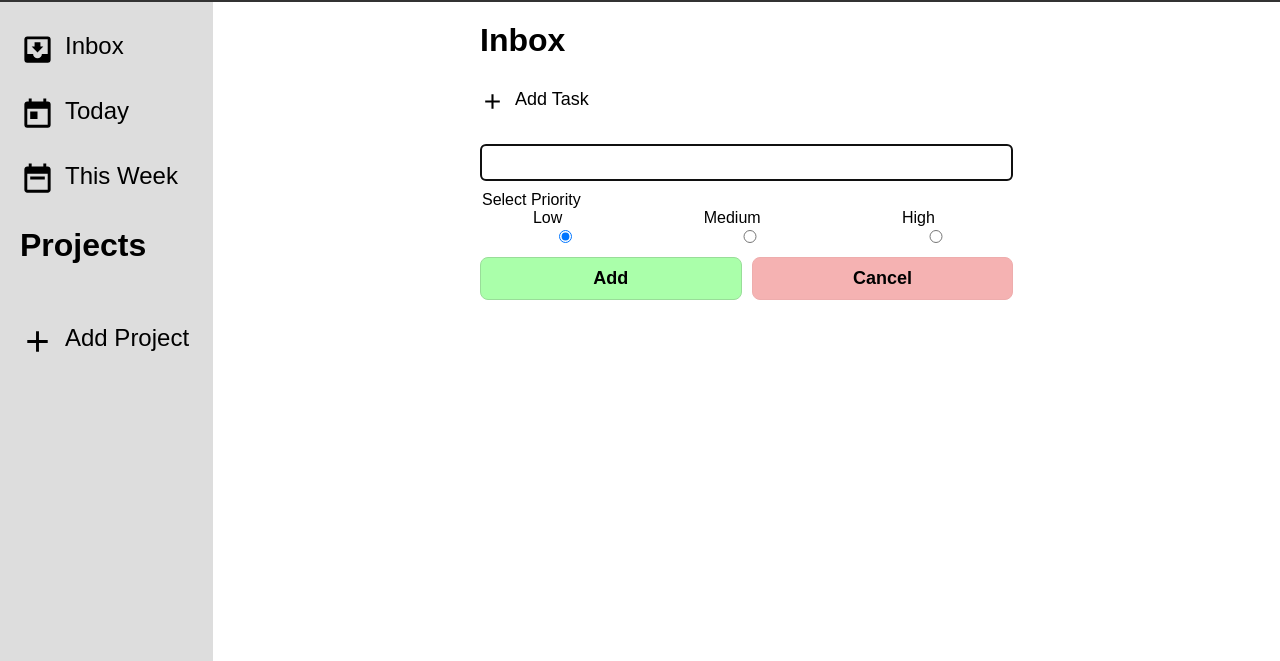
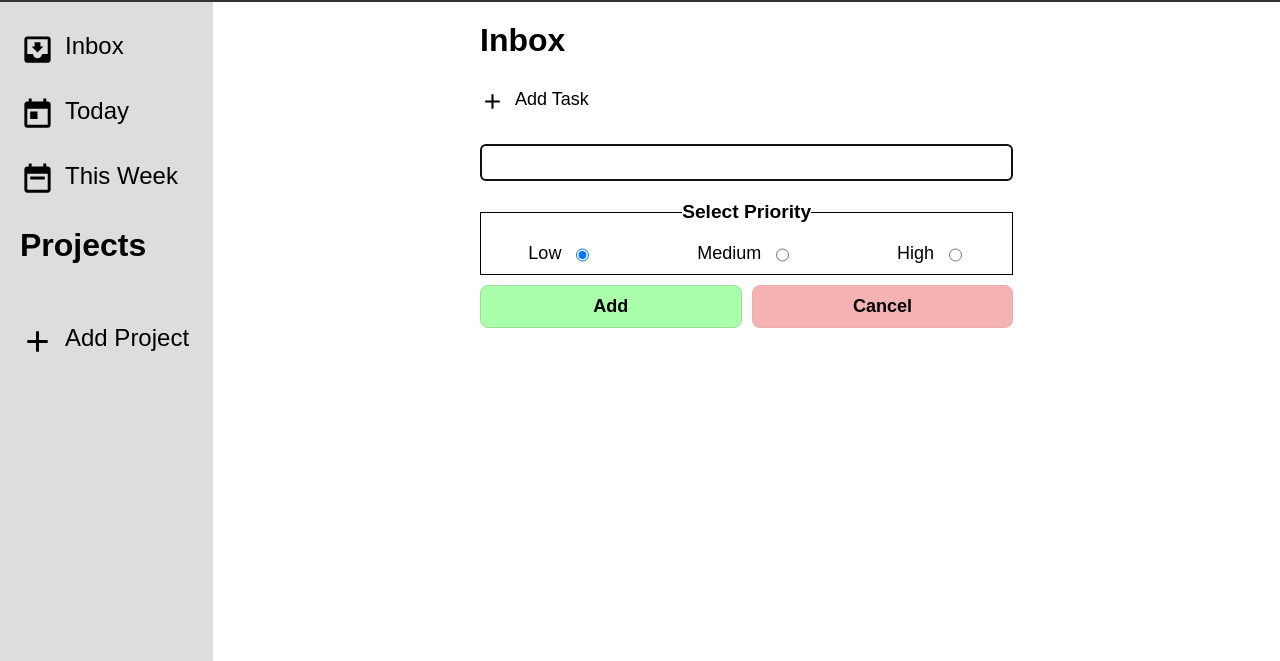
Before and after one commit to SanishPoudel/todo-list, a website built with webpack: page src/template.html in a window 1280 px wide. Both pictures are taken after a click on the button "Add Task". Shown: the part 78-739 px from the top of the page. Built offline with nearby package versions, Linux system fonts and the light colour scheme.

Commit message:
styled radio buttons

```diff
--- a/src/style.css
+++ b/src/style.css
@@ -178,3 +178,21 @@ fieldset {
 .todoList img {
     cursor: pointer;
 }
+
+.radioButtons {
+    border: solid 1px black;
+    padding: 10px 0px;
+}
+
+.radioButtons legend {
+    text-align: center;
+    font-weight: bold;
+    font-size: larger;
+    padding: 10px 0px;
+}
+
+.radioButtons div {
+    display: flex;
+    gap: 10px;
+    font-size: large;
+}
```
